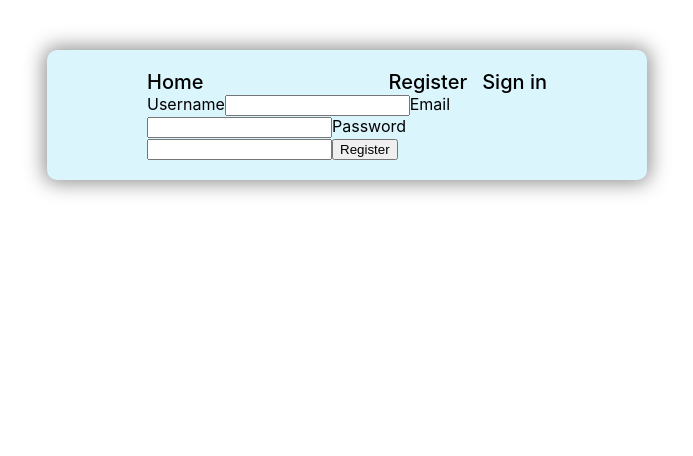
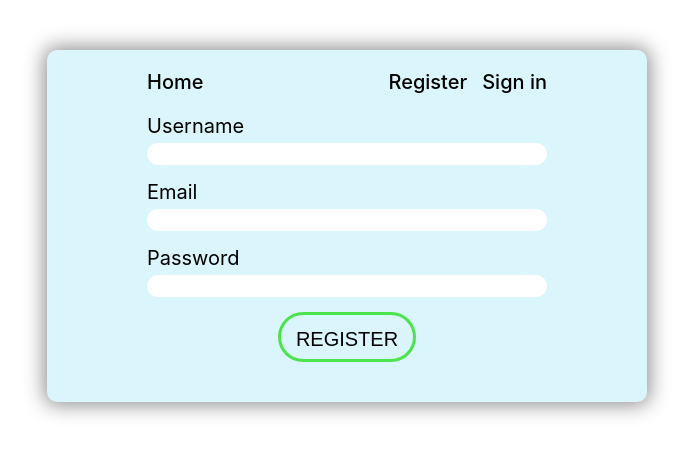
Before and after one commit to Evgeniy558/goit-react-hw-08-phonebook, a React (Create React App) app: page /register in a window 1280 px wide. Shown: the top 456 px of the page, without its empty margins (293-986 px from the left). Built offline with nearby package versions, Linux system fonts and the light colour scheme.

Commit message:
add styles to form

```diff
--- a/src/App.jsx
+++ b/src/App.jsx
@@ -6,7 +6,7 @@ import { HomePage } from "./components/pages/HomePage/HomePage";
 import { Phonebook } from "./components/pages/Phonebook/Phonebook";
 import { RestrictedRoute } from "./components/RestrictedRouter";
 import { RegistrationForm } from "./components/RegistrationForm/RegistrationForm";
-import { LoginForm } from "./components/loginForm";
+import { LoginForm } from "./components/LoginForm";
 import { PrivateRoute } from "./components/PrivateRoute";
 import { refreshUser } from "./redux/auth/operations";
 import { useAuth } from "./hooks";
--- a/src/components/Button/button.module.css
+++ b/src/components/Button/button.module.css
@@ -1,8 +1,9 @@
 :root {
   --btn-add-color: rgb(76, 228, 76);
   --btn-del-color: rgb(228, 76, 122);
-  --btn-registration-color: rgb(243, 73, 5);
+  --btn-registration-color: rgb(228, 76, 122);
 }
+
 .wrapper {
   position: relative;
   top: 0;
--- a/src/components/RegistrationForm/RegistrartionForm.module.css
+++ b/src/components/RegistrationForm/RegistrartionForm.module.css
@@ -0,0 +1,32 @@
+.form {
+  display: flex;
+  flex-direction: column;
+  gap: 15px;
+  width: 100%;
+  padding-top: 20px;
+  padding-bottom: 20px;
+}
+.label {
+  font-size: 20px;
+  display: flex;
+  flex-direction: column;
+  gap: 5px;
+}
+
+.input {
+  display: block;
+  height: 20px;
+  border-radius: 15px;
+  padding-left: 20px;
+  border: none;
+}
+
+.input:focus {
+  background: linear-gradient(
+    93deg,
+    rgb(252, 252, 252) 10%,
+    rgba(76, 228, 76, 0.3) 100%
+  );
+  background-blend-mode: normal;
+  outline: 2px solid green;
+}
--- a/src/components/RegistrationForm/RegistrationForm.jsx
+++ b/src/components/RegistrationForm/RegistrationForm.jsx
@@ -1,6 +1,7 @@
 import { useDispatch } from "react-redux";
 import { register } from "../../redux/auth/operations";
 import css from "./RegistrartionForm.module.css";
+import Button from "../Button/Button";
 
 export const RegistrationForm = () => {
   const dispatch = useDispatch();
@@ -12,30 +13,21 @@ export const RegistrationForm = () => {
     const password = form.elements.password.value;
     dispatch(register({ name, email, password }));
     form.reset();
-    //     ev.preventDefault();
-    //     const form = ev.currentTarget;
-    //     dispatch(
-    //       register({
-    //         name: form.elements.name.value,
-    //         email: form.elements.email.value,
-    //         password: form.elements.password.value,
-    //       })
-    //     );
-    //     form.reset();
   };
   return (
     <form className={css.form} onSubmit={handleSubmit}>
       <label className={css.label}>
         Username
-        <input type="text" name="name" />
+        <input className={css.input} type="text" name="name" />
       </label>
       <label className={css.label}>
         Email
-        <input type="email" name="email" />
+        <input className={css.input} type="email" name="email" />
       </label>
       <label className={css.label}>
         Password
         <input
+          className={css.input}
           type="password"
           name="password"
           //   pattern=".{7,}"
@@ -43,7 +35,7 @@ export const RegistrationForm = () => {
           //   title="The password must be at least 8 characters long."
         />
       </label>
-      <button type="submit">Register</button>
+      <Button typeButton={"button_add"}>Register</Button>
     </form>
   );
 };
--- a/src/components/contactForm/ContactsForm.jsx
+++ b/src/components/contactForm/ContactsForm.jsx
@@ -8,7 +8,7 @@ import { addContact } from "../../redux/contacts/operations";
 const patternName = "^[a-zA-Z]+(([' \u2013][a-zA-Z])?[a-zA-Z]*)*$";
 const patternTel = "^\\+48\\d{3}\\d{3}\\d{3}$";
 
-const Form = () => {
+const ContactForm = () => {
   const contacts = useSelector(selectContacts);
   const dispatch = useDispatch();
 
@@ -60,4 +60,4 @@ const Form = () => {
   );
 };
 
-export default Form;
+export default ContactForm;
--- a/src/components/loginForm/LoginForm.jsx
+++ b/src/components/loginForm/LoginForm.jsx
@@ -1,6 +1,7 @@
 import { useDispatch } from "react-redux";
 import css from "./LoginForm.module.css";
 import { logIn } from "../../redux/auth/operations";
+import Button from "../Button/Button";
 export const LoginForm = () => {
   const dispatch = useDispatch();
   const handleSubmit = (ev) => {
@@ -18,20 +19,21 @@ export const LoginForm = () => {
     <form className={css.form} onSubmit={handleSubmit}>
       <label className={css.label}>
         Email
-        <input type="email" name="email" />
+        <input className={css.input} type="email" name="email" />
       </label>
 
       <label className={css.label}>
         Password
         <input
+          className={css.input}
           type="password"
           name="password"
-          //   pattern=".{7,}"
-          //   required
-          //   title="The password must be at least 8 characters long."
+          // pattern=".{7,}"
+          // required
+          // title="The password must be at least 7 characters long."
         />
       </label>
-      <button type="submit">Log in</button>
+      <Button typeButton={"button_add"}>Log in</Button>
     </form>
   );
 };
--- a/src/components/loginForm/LoginForm.module.css
+++ b/src/components/loginForm/LoginForm.module.css
@@ -0,0 +1,32 @@
+.form {
+  display: flex;
+  flex-direction: column;
+  gap: 15px;
+  width: 100%;
+  padding-top: 20px;
+  padding-bottom: 20px;
+}
+.label {
+  font-size: 20px;
+  display: flex;
+  flex-direction: column;
+  gap: 5px;
+}
+
+.input {
+  display: block;
+  height: 20px;
+  border-radius: 15px;
+  padding-left: 20px;
+  border: none;
+}
+
+.input:focus {
+  background: linear-gradient(
+    93deg,
+    rgb(252, 252, 252) 10%,
+    rgba(76, 228, 76, 0.3) 100%
+  );
+  background-blend-mode: normal;
+  outline: 2px solid green;
+}
--- a/src/components/pages/Phonebook/Phonebook.jsx
+++ b/src/components/pages/Phonebook/Phonebook.jsx
@@ -1,7 +1,7 @@
 import { useSelector } from "react-redux";
 import css from "./Phonebook.module.css";
-import Form from "../../contactForm/ContactsForm";
-import Filter from "../../filter/Filter";
+import ContactForm from "../../ContactForm/ContactsForm";
+import Filter from "../../Filter/Filter";
 import ContactList from "../../contactList/ContactList";
 import {
   selectFilteredContacts,
@@ -24,7 +24,7 @@ export const Phonebook = () => {
     <section className={css.appheader}>
       <section className={css.section}>
         <h1>Phonebook</h1>
-        <Form />
+        <ContactForm />
       </section>
       <section className={css.section}>
         <h2>Contacts</h2>
```
